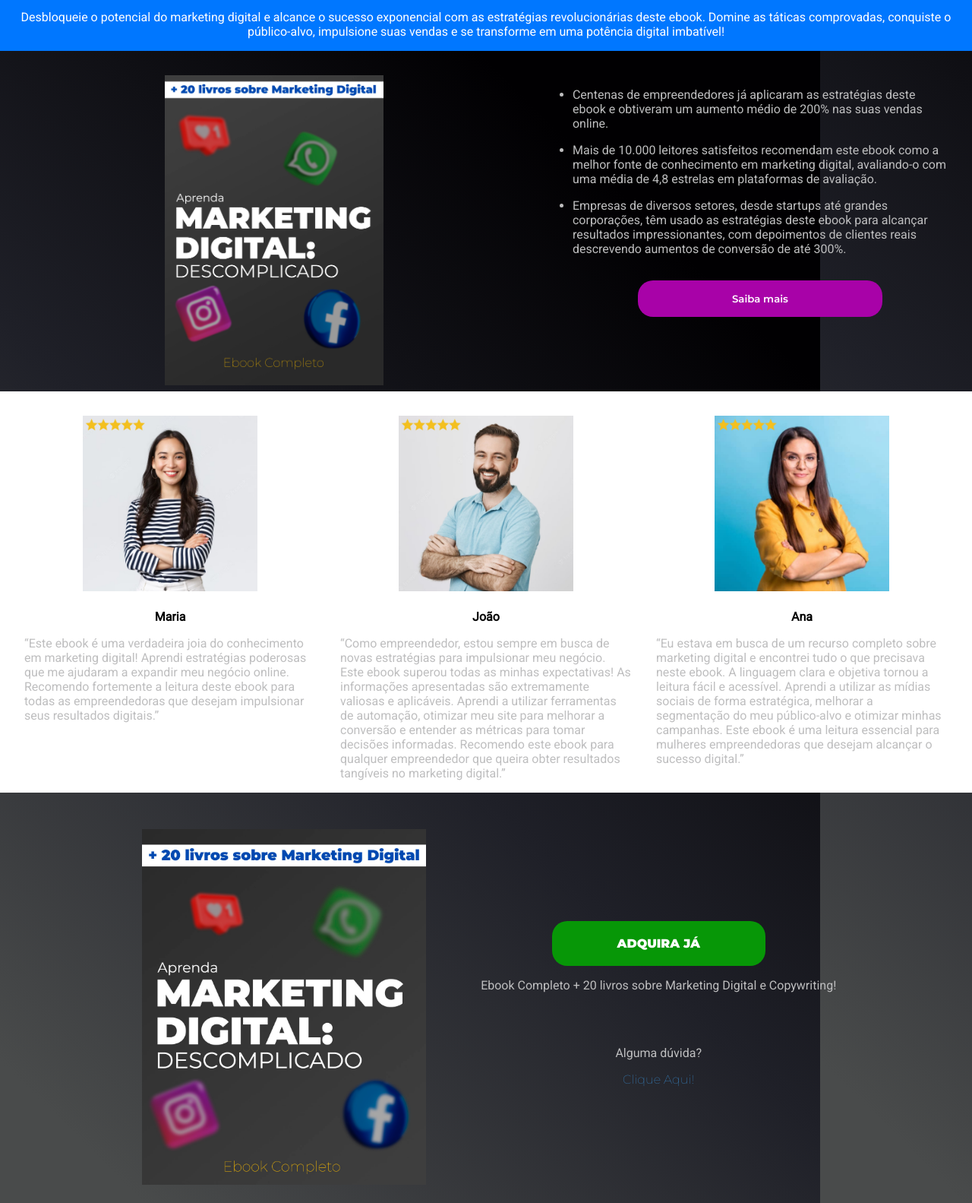
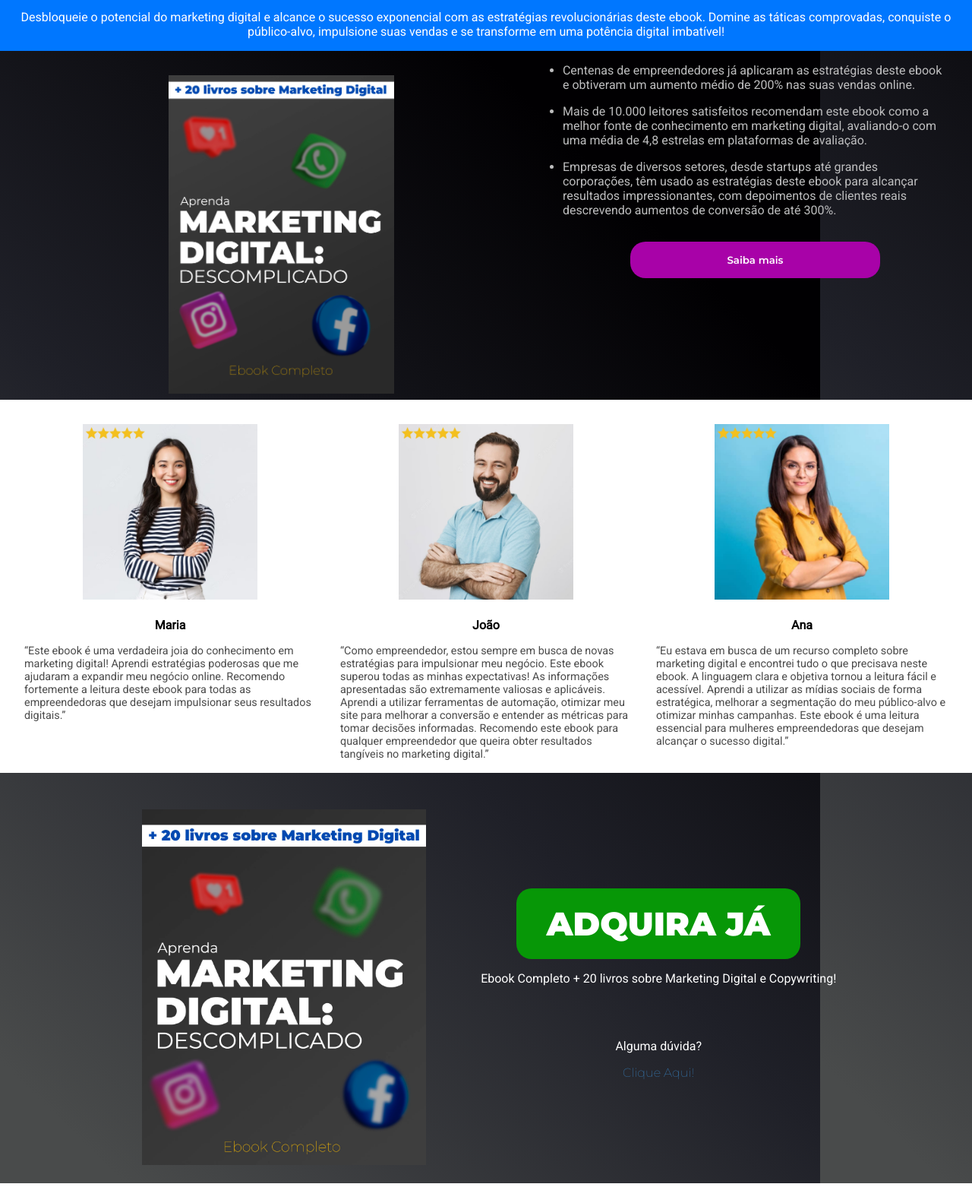
Before and after one commit to cauemirandasilva/Ebook-Marketing-Digital, a plain HTML site: page index.html in a window 1280 px wide. Shown: the part 64-1647 px from the top of the page at 76% size. After the commit the page ends 1621 px from the top, so only its background shows below. Drawn offline with Linux system fonts and the light colour scheme; a web font is replaced by a local one.

Commit message:
adwdafadsf
sdfsdawdawsd

```diff
--- a/style.css
+++ b/style.css
@@ -138,8 +138,14 @@ button {
 p {
   font-family: 'Roboto', sans-serif;
   font-weight: regular;
+  color: rgb(255, 255, 255);
 }
-
+#persondescription {
+  font-family: 'Roboto', sans-serif;
+  font-weight: regular;
+  color: rgb(75, 75, 75);
+  font-size: 0.9rem;
+}
 #purchaseNow{
  display: flex;
  flex-direction: column;
@@ -162,7 +168,30 @@ p {
 
 #moreInFormations{
   margin: 0;
+  padding-bottom: 40%;
 }
+
+li:hover {
+  font-family: "Roboto", sans-serif;
+  font-weight: regular;
+  margin-bottom: 1rem;
+  color: rgb(216, 166, 0);
+  transition: .5s;
+}
+
+button:hover {
+  width: 100%;
+  padding: 1rem;
+  background-color: rgb(209, 0, 209);
+  border: none;
+  border-radius: 5px;
+  color: white;
+  font-family: 'Montserrat';
+  font-weight: 600;
+  font-size: 1.5rem;
+  transition: .5s;
+}
+
 
 #depositions{
   display: flex;
@@ -195,8 +224,24 @@ gap:4rem;
 #purchaseNow{
 }
 
-#buy{
- width: 60%;
+#knowMore {
+  padding: 0rem;
+  padding-right: 2rem;
 }
 
+#buy{
+ width: 80%;
+ font-size: 2.7rem;
 }
+
+#buy:hover{
+  width: 80%;
+  font-size: 3rem;
+  background-color: rgb(15, 199, 15);
+  border-radius: 5px;
+  transition: .5s;
+  color: #333333;
+ }
+
+
+}
```
